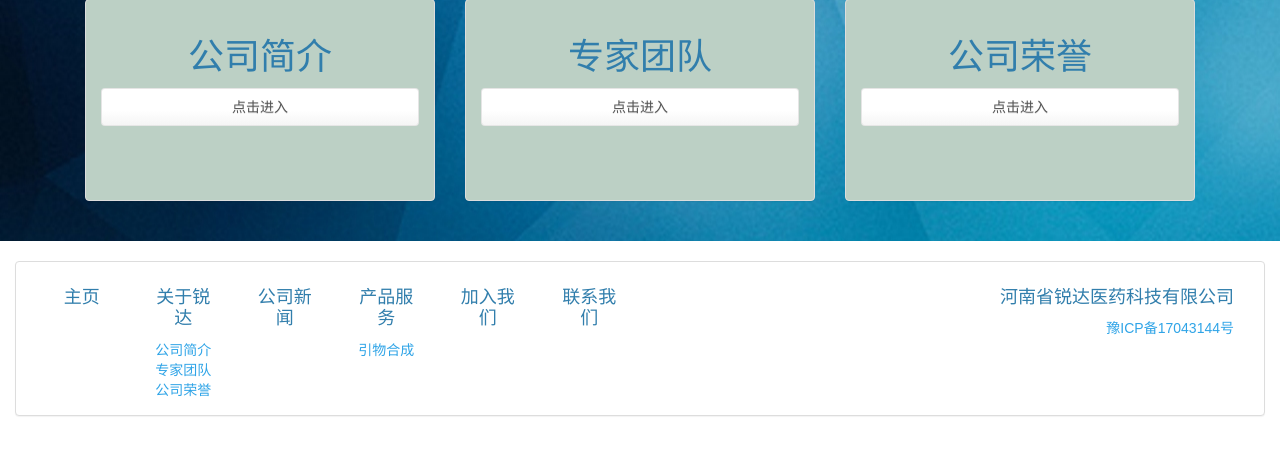
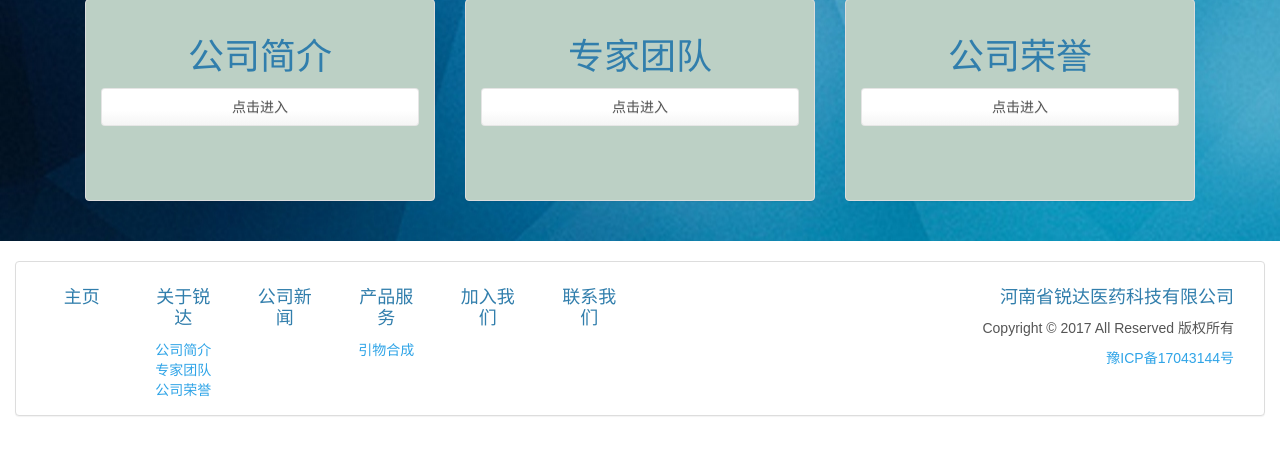
Before and after one commit to yan84521610/RDWebsites, a Django app: page /main/about in a window 1280 px wide. Shown: the part 771-1227 px from the top of the page. Run offline with Django 3.2, Linux system fonts and the light colour scheme; some libraries are stand-ins or nearby versions; some web fonts are replaced.

Commit message:
add copyright info

```diff
--- a/main/templates/main/base.html
+++ b/main/templates/main/base.html
@@ -96,6 +96,7 @@
                             </div>
                             <div class="col-md-6 text-right">
                                 <h4>河南省锐达医药科技有限公司</h4>
+                                <p>Copyright © 2017 All Reserved 版权所有</p>
                                 <a href="http://www.miitbeian.gov.cn">豫ICP备17043144号</a>
                             </div>
                         </div>
```
